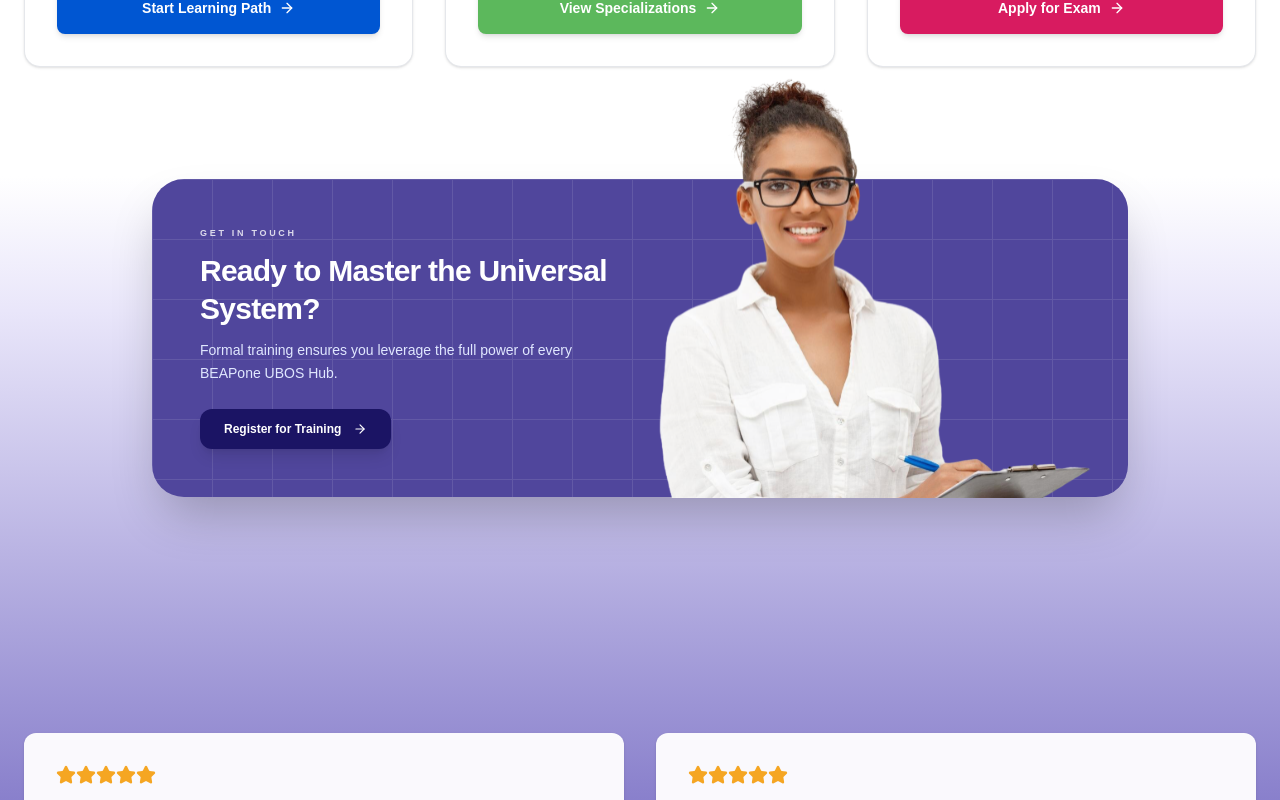
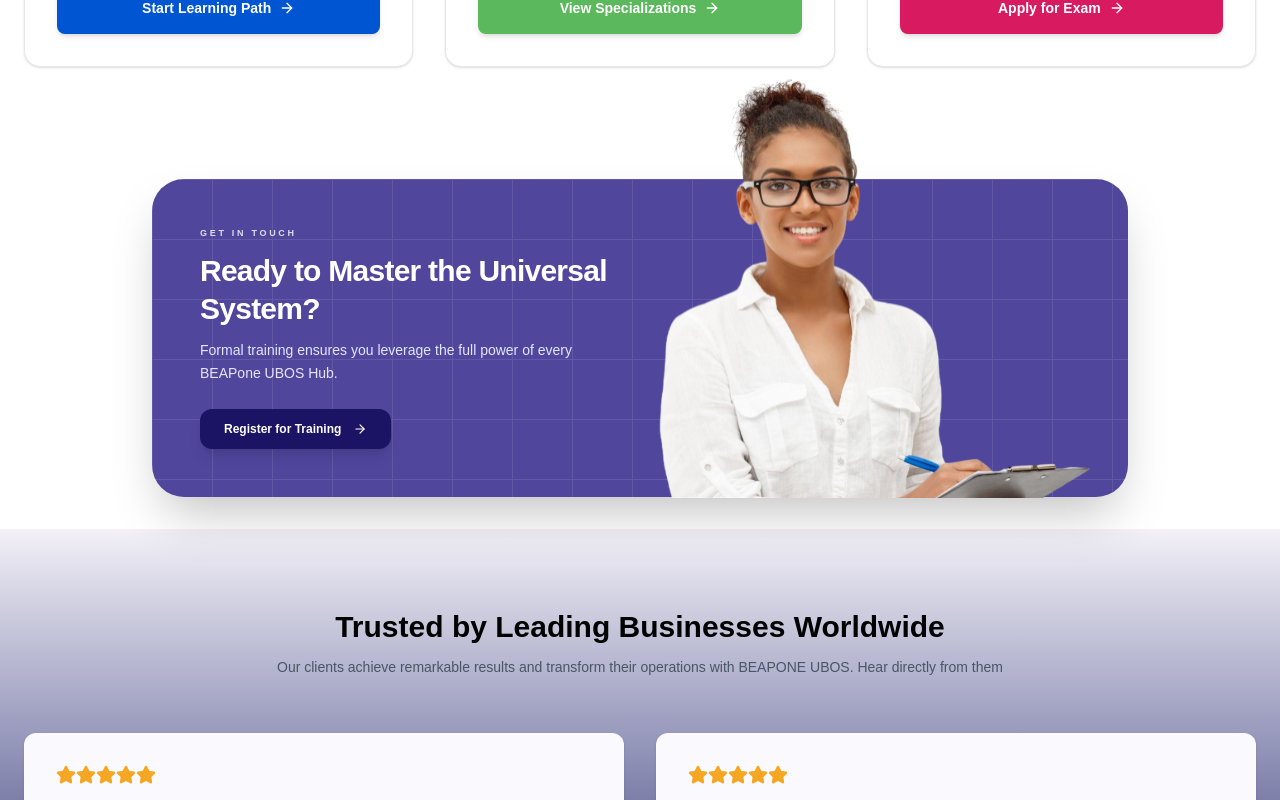
Before and after one commit to PROJECT-STAR-1/BeapOne_CMS, a Next.js app: page /home/resources/certifications in a window 1280 px wide. Shown: the part 1320-2120 px from the top of the page. Built offline with nearby package versions, Linux system fonts and the light colour scheme.

Commit message:
This is the Learning Certification Page

```diff
--- a/src/app/home/resources/certifications/page.jsx
+++ b/src/app/home/resources/certifications/page.jsx
@@ -16,19 +16,9 @@
 
       <StructuredLearningPathsSection />
 
-      {/* UNIFIED GRADIENT BACKGROUND WRAPPER */}
-      <div className="relative w-full">
-        <div
-          className="absolute inset-0 z-0"
-          style={{
-            background:
-              "linear-gradient(180deg, #FFFFFF 0%, #FFFFFF 5%, #E9E6FA 20%, #5C50B6 100%)",
-          }}></div>
+      <CtaBannerSection />
 
-        <CtaBannerSection />
-
-        <TestimonialsSection />
-      </div>
+      <TestimonialsSection />
     </div>
   );
 }
```
